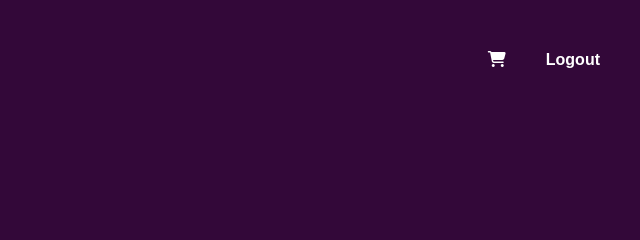
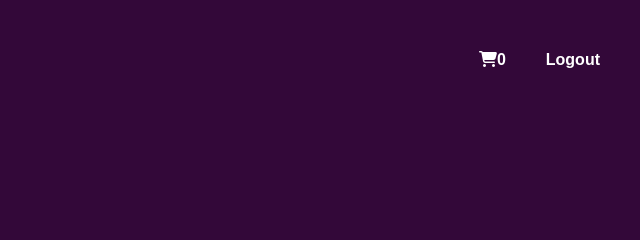
Before and after one commit to TrudyB-T/BookBuddy, a website: page public/home.html in a window 1280 px wide. Shown: the top 240 px of the page, 640-1280 px from the left. Drawn offline with Linux system fonts and the light colour scheme.

Commit message:
updated the cart icon to ddisplay the count

```diff
--- a/public/home.html
+++ b/public/home.html
@@ -105,7 +105,8 @@
             <ul id="navbar">
               <!--<li><a class="current" href="home.html">Home</a></li>-->
               <!--<li><a href="books.html">Books</a></li>-->
-              <li><a href="cart.html"><i class="fa fa-cart-shopping"></i></a></li>
+              <li><a href="cart.html"><i class="fa fa-cart-shopping"></i><span id="cart-count">0</span></a></li>
+
               <li><a href="index.html">Logout</a></li>
             </ul>
            </div>
```
